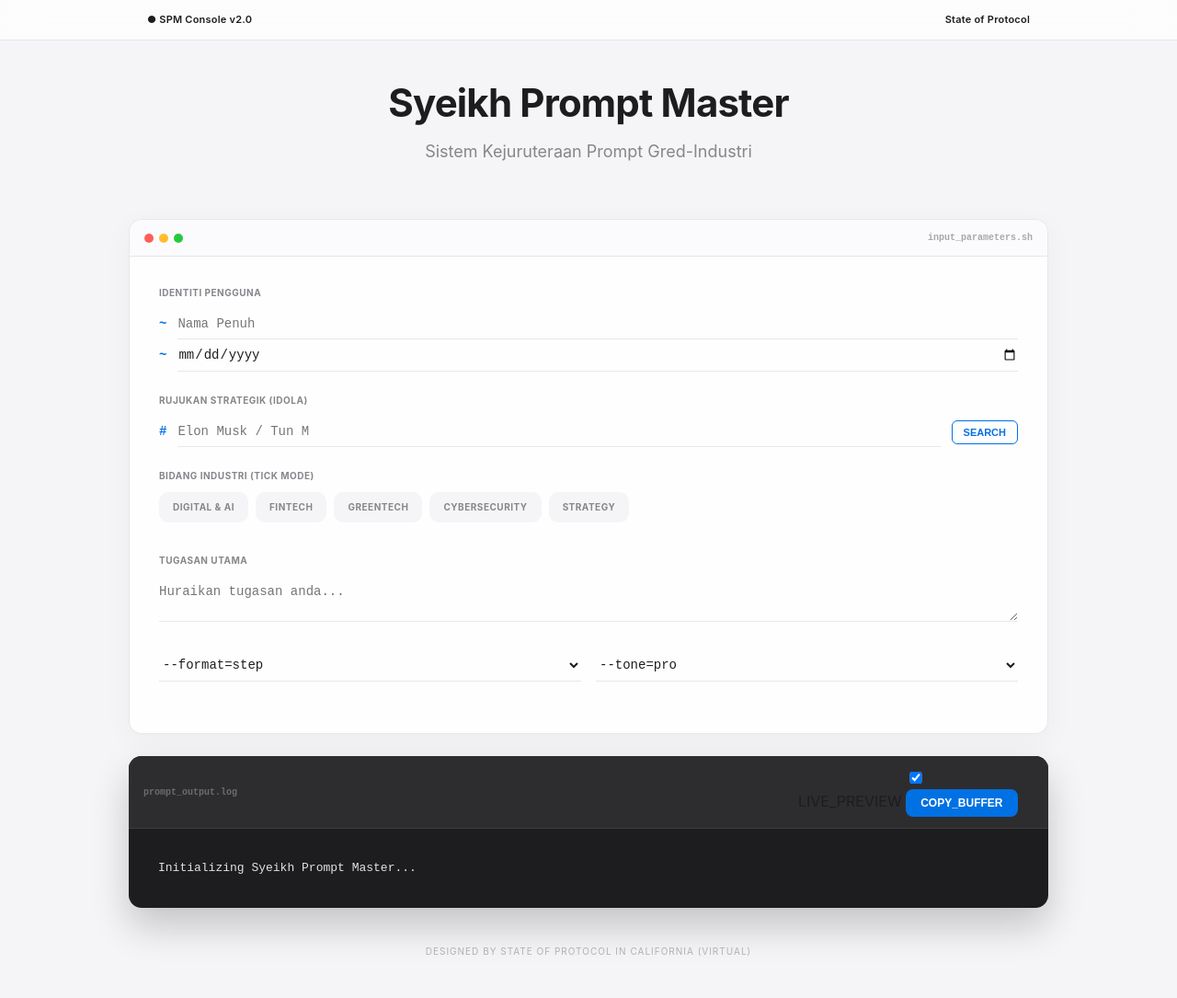
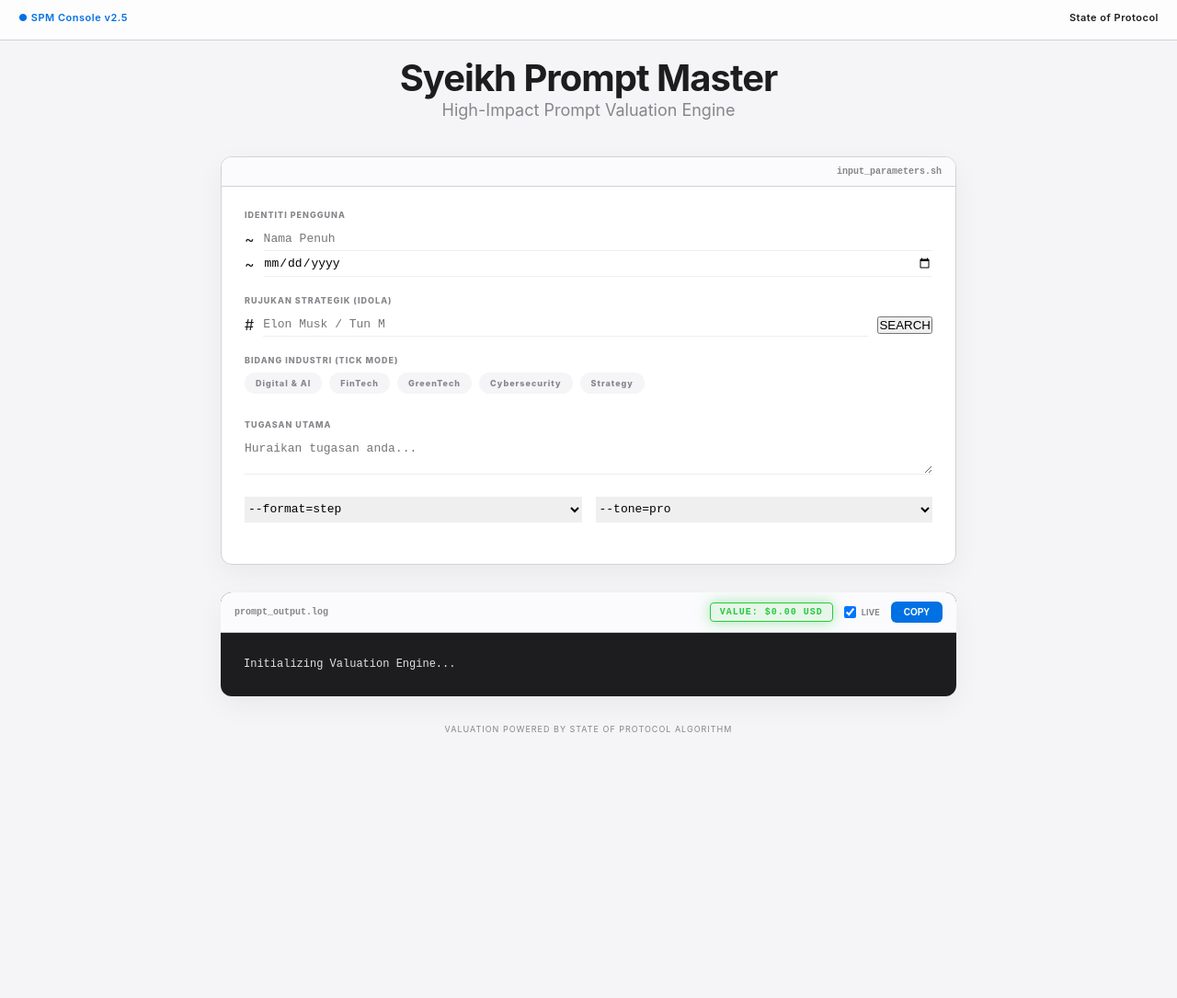
Before and after one commit to state-of-protocol/SPM-syeikh-prompt-master, a plain HTML site: page index.html in a window 1280 px wide. Shown: the whole page at 92% size. After the commit the page ends 838 px from the top, so only its background shows below. Drawn offline with Linux system fonts and the light colour scheme.

Commit message:
Feature: Integrated AI Prompt Valuation Engine with Dynamic USD Pricing Display

```diff
--- a/index.html
+++ b/index.html
@@ -8,17 +8,16 @@
 </head>
 <body>
     <div class="sf-container">
-        <!-- TOP NAVIGATION (APPLE STYLE) -->
         <nav class="sf-nav">
             <div class="nav-content">
-                <span class="system-status">● SPM Console v2.0</span>
+                <span class="system-status">● SPM Console v2.5</span>
                 <span class="org-name">State of Protocol</span>
             </div>
         </nav>
 
         <header class="sf-header">
             <h1>Syeikh Prompt Master</h1>
-            <p>Sistem Kejuruteraan Prompt Gred-Industri</p>
+            <p>High-Impact Prompt Valuation Engine</p>
         </header>
 
         <main class="sf-main">
@@ -88,26 +87,27 @@
                 </div>
             </section>
 
-            <!-- OUTPUT SECTION (TERMINAL STYLE) -->
+            <!-- OUTPUT SECTION WITH VALUATION -->
             <section class="cli-window terminal-window">
                 <div class="window-header">
                     <div class="window-title">prompt_output.log</div>
                     <div class="window-controls">
+                        <div id="valuationBadge" class="market-value-badge">VALUE: $0.00 USD</div>
                         <label class="live-toggle">
                             <input type="checkbox" id="liveToggle" checked>
-                            <span class="toggle-text">LIVE_PREVIEW</span>
+                            <span class="toggle-text">LIVE</span>
                         </label>
-                        <button id="copyBtn" class="cli-btn-primary">COPY_BUFFER</button>
+                        <button id="copyBtn" class="cli-btn-primary">COPY</button>
                     </div>
                 </div>
                 <div class="window-body">
-                    <pre id="promptOutput" class="terminal-text">Initializing Syeikh Prompt Master...</pre>
+                    <pre id="promptOutput" class="terminal-text">Initializing Valuation Engine...</pre>
                 </div>
             </section>
         </main>
 
         <footer class="sf-footer">
-            <p>DESIGNED BY STATE OF PROTOCOL IN CALIFORNIA (VIRTUAL)</p>
+            <p>VALUATION POWERED BY STATE OF PROTOCOL ALGORITHM</p>
         </footer>
     </div>
     <script src="script.js"></script>
--- a/style.css
+++ b/style.css
@@ -1,145 +1,82 @@
 :root {
     --bg-main: #f5f5f7;
-    --window-bg: rgba(255, 255, 255, 0.9);
+    --window-bg: #ffffff;
     --terminal-bg: #1d1d1f;
     --accent: #0071e3;
+    --price-tag: #27c93f; /* Success Green for Value */
     --text-main: #1d1d1f;
     --text-muted: #86868b;
-    --border: rgba(210, 210, 215, 0.5);
-    --radius: 14px;
-    --ease-apple: cubic-bezier(0.4, 0, 0.2, 1);
+    --border: #d2d2d7;
+    --radius: 12px;
 }
 
-* { box-sizing: border-box; margin: 0; padding: 0; -webkit-tap-highlight-color: transparent; }
+* { box-sizing: border-box; margin: 0; padding: 0; }
 
 body {
     font-family: -apple-system, BlinkMacSystemFont, "SF Pro Text", "Inter", sans-serif;
     background-color: var(--bg-main);
     color: var(--text-main);
-    line-height: 1.5;
-    overflow-x: hidden;
+    display: flex;
+    justify-content: center;
+    padding: 0 20px;
 }
 
-/* CONTAINER - FLUID BUT CONTROLLED */
-.sf-container {
-    width: 92%;
-    max-width: 1000px;
-    margin: 80px auto 40px auto;
-    transition: all 0.5s var(--ease-apple);
+.sf-container { max-width: 800px; width: 100%; margin-top: 60px; }
+
+/* NAVIGATION & HEADER */
+.sf-nav { position: fixed; top: 0; left: 0; width: 100%; height: 44px; background: rgba(255,255,255,0.8); backdrop-filter: blur(20px); border-bottom: 1px solid var(--border); z-index: 100; }
+.nav-content { display: flex; justify-content: space-between; padding: 12px 20px; font-size: 11px; font-weight: 600; letter-spacing: 0.5px; }
+.system-status { color: var(--accent); }
+
+.sf-header { text-align: center; margin-bottom: 40px; }
+.sf-header h1 { font-size: 40px; font-weight: 700; letter-spacing: -1px; }
+.sf-header p { color: var(--text-muted); font-size: 18px; }
+
+/* WINDOW UI */
+.cli-window { background: var(--window-bg); border-radius: var(--radius); border: 1px solid var(--border); box-shadow: 0 10px 30px rgba(0,0,0,0.05); margin-bottom: 30px; overflow: hidden; }
+.window-header { background: #fbfbfd; border-bottom: 1px solid var(--border); padding: 10px 15px; display: flex; align-items: center; justify-content: space-between; }
+.window-title { font-size: 10px; color: var(--text-muted); font-family: "SF Mono", monospace; font-weight: 600; }
+
+.window-body { padding: 25px; }
+
+/* VALUATION BADGE (THE NEW COMPONENT) */
+.market-value-badge {
+    background: rgba(39, 201, 63, 0.1);
+    color: var(--price-tag);
+    border: 1px solid var(--price-tag);
+    padding: 4px 10px;
+    border-radius: 4px;
+    font-family: "SF Mono", monospace;
+    font-size: 10px;
+    font-weight: 800;
+    letter-spacing: 1px;
+    animation: glow 2s infinite ease-in-out;
 }
 
-/* NAVIGATION (ADAPTIVE) */
-.sf-nav {
-    position: fixed; top: 0; left: 0; width: 100%;
-    height: 44px; background: rgba(255,255,255,0.72);
-    backdrop-filter: saturate(180%) blur(20px);
-    border-bottom: 1px solid var(--border); z-index: 1000;
-}
-.nav-content {
-    max-width: 1000px; margin: 0 auto; padding: 0 20px;
-    display: flex; justify-content: space-between; align-items: center; height: 100%;
-    font-size: 11px; font-weight: 600; letter-spacing: 0.02em;
+@keyframes glow {
+    0% { box-shadow: 0 0 5px rgba(39, 201, 63, 0.2); }
+    50% { box-shadow: 0 0 15px rgba(39, 201, 63, 0.4); }
+    100% { box-shadow: 0 0 5px rgba(39, 201, 63, 0.2); }
 }
 
-/* HEADER (FLUID TYPOGRAPHY) */
-.sf-header { text-align: center; margin-bottom: clamp(30px, 8vh, 60px); }
-.sf-header h1 {
-    font-size: clamp(28px, 5vw, 42px);
-    font-weight: 700; letter-spacing: -0.02em; margin-bottom: 8px;
-}
-.sf-header p {
-    color: var(--text-muted);
-    font-size: clamp(14px, 2vw, 18px); font-weight: 400;
-}
-
-/* WINDOW UI (GLASSMORPHISM) */
-.cli-window {
-    background: var(--window-bg); border-radius: var(--radius);
-    border: 1px solid var(--border); box-shadow: 0 8px 32px rgba(0,0,0,0.04);
-    margin-bottom: 24px; overflow: hidden;
-    transition: all 0.4s var(--ease-apple);
-}
-
-.window-header {
-    background: rgba(251, 251, 253, 0.8); border-bottom: 1px solid var(--border);
-    padding: 12px 16px; display: flex; align-items: center; justify-content: space-between;
-}
-.dots { display: flex; gap: 6px; }
-.dot { width: 10px; height: 10px; border-radius: 50%; }
-.red { background: #ff5f56; } .yellow { background: #ffbd2e; } .green { background: #27c93f; }
-.window-title { font-size: 10px; color: var(--text-muted); font-family: "SF Mono", monospace; font-weight: 600; opacity: 0.7; }
-
-.window-body { padding: clamp(16px, 4vw, 32px); }
-
-/* FORMS & INPUTS (PREMIUM FEEL) */
-.cli-group { margin-bottom: 24px; }
-.cli-group label {
-    display: block; font-size: 10px; font-weight: 700;
-    color: var(--text-muted); margin-bottom: 10px; text-transform: uppercase; letter-spacing: 0.05em;
-}
-
-.cli-input-row { display: flex; align-items: center; gap: 12px; }
-.prompt-char { color: var(--accent); font-family: monospace; font-weight: 800; font-size: 14px; }
-
-input, textarea, select {
-    background: transparent; border: none; border-bottom: 1px solid var(--border);
-    font-family: "SF Mono", "Fira Code", monospace; font-size: 14px;
-    width: 100%; padding: 8px 0; color: var(--text-main);
-    transition: border-color 0.3s var(--ease-apple);
-}
+/* INPUTS */
+.cli-group { margin-bottom: 20px; }
+.cli-group label { display: block; font-size: 9px; font-weight: 800; color: var(--text-muted); margin-bottom: 8px; letter-spacing: 1px; }
+.cli-input-row { display: flex; align-items: center; gap: 10px; }
+input, textarea, select { border: none; border-bottom: 1px solid #eee; font-family: "SF Mono", monospace; font-size: 13px; width: 100%; padding: 5px 0; transition: 0.3s; }
 input:focus { outline: none; border-bottom-color: var(--accent); }
 
-/* GRID ADAPTATION */
-.cli-grid-2 {
-    display: grid;
-    grid-template-columns: repeat(auto-fit, minmax(240px, 1fr));
-    gap: 16px;
-}
+/* TERMINAL & BUTTONS */
+.terminal-window { background: var(--terminal-bg); border: none; }
+.terminal-text { color: #e2e2e2; font-family: "SF Mono", monospace; font-size: 12px; line-height: 1.6; white-space: pre-wrap; }
+.window-controls { display: flex; align-items: center; gap: 12px; }
+.live-toggle { display: flex; align-items: center; gap: 6px; font-size: 9px; color: #86868b; font-weight: 700; cursor: pointer; }
+.cli-btn-primary { background: var(--accent); color: white; border: none; padding: 6px 14px; border-radius: 6px; font-size: 10px; font-weight: 600; cursor: pointer; }
 
-/* INDUSTRY SELECTOR (FLEX WRAP) */
 .industry-selector { display: flex; flex-wrap: wrap; gap: 8px; }
-.cli-checkbox {
-    background: #f5f5f7; padding: 8px 14px; border-radius: 10px;
-    font-size: 12px; cursor: pointer; border: 1px solid transparent;
-    transition: all 0.2s var(--ease-apple); display: flex; align-items: center;
-}
-.cli-checkbox:hover { background: #e8e8ed; }
+.cli-checkbox { background: #f5f5f7; padding: 6px 12px; border-radius: 20px; font-size: 11px; cursor: pointer; }
 .cli-checkbox input { display: none; }
-.cli-checkbox input:checked + span { color: var(--accent); font-weight: 700; }
+.cli-checkbox input:checked + span { color: var(--accent); font-weight: bold; }
 
-/* TERMINAL OUTPUT (ULTRA CLEAN) */
-.terminal-window { background: var(--terminal-bg); border: none; box-shadow: 0 20px 40px rgba(0,0,0,0.2); }
-.terminal-window .window-header { background: #2d2d2f; border-bottom: 1px solid #3d3d3f; }
-.terminal-text {
-    color: #e2e2e2; font-family: "SF Mono", monospace;
-    font-size: clamp(11px, 1.5vw, 13px); line-height: 1.7;
-    white-space: pre-wrap; word-break: break-word;
-}
-
-/* BUTTONS (APPLE STYLE) */
-.cli-btn-action {
-    background: transparent; border: 1px solid var(--accent); color: var(--accent);
-    padding: 6px 12px; border-radius: 6px; font-size: 11px; font-weight: 600;
-}
-.cli-btn-primary {
-    background: var(--accent); color: white; border: none;
-    padding: 8px 16px; border-radius: 8px; font-size: 12px; font-weight: 600;
-}
-
-/* RESPONSIVE OVERRIDES */
-@media (max-width: 600px) {
-    .sf-container { width: 95%; margin-top: 50px; }
-    .sf-header h1 { font-size: 28px; }
-    .window-body { padding: 20px 16px; }
-    .cli-grid-2 { grid-template-columns: 1fr; }
-    .cli-checkbox { width: 100%; justify-content: flex-start; }
-    .window-controls { width: 100%; display: flex; justify-content: space-between; margin-top: 10px; }
-}
-
-/* LANDSCAPE OPTIMIZATION FOR MOBILE */
-@media (max-height: 500px) and (orientation: landscape) {
-    .sf-container { margin-top: 30px; }
-    .cli-grid-2 { grid-template-columns: 1fr 1fr; }
-}
-
-.sf-footer { text-align: center; margin-top: 40px; padding-bottom: 40px; color: var(--text-muted); font-size: 10px; letter-spacing: 0.1em; opacity: 0.6; }
+.sf-footer { text-align: center; padding-bottom: 40px; color: var(--text-muted); font-size: 9px; letter-spacing: 1px; }
+.cli-grid-2 { display: grid; grid-template-columns: 1fr 1fr; gap: 15px; }
```
Also changed, not shown: script.js (+29 -68 lines).
